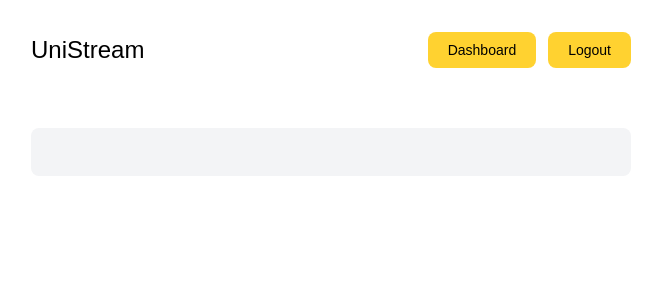
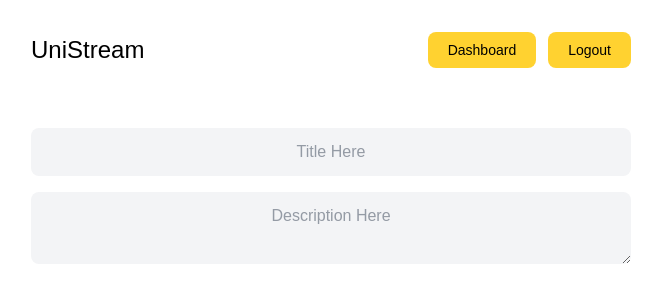
Before and after one commit to khalidkarimkqr/UniStream, a React (Vite) app in the folder client/: page /dashboard in a window 1280 px wide. Shown: the top 302 px of the page, without its empty margins (309-971 px from the left). Built offline with nearby package versions, Linux system fonts and the light colour scheme; sample sign-in values are in the browser's storage; a web font is replaced by a local one.

Commit message:
build out title and description input fields for admin with basic styling and state hookup

```diff
--- a/client/src/pages/Dashboard.jsx
+++ b/client/src/pages/Dashboard.jsx
@@ -11,7 +11,14 @@ const Dashboard = () => {
     <div>
       {user?.role === "admin" && (
         <form className="w-full sm:w-[50vw] mx-auto px-5 grid gap-4 my-10">
-          <Input />
+          <Input type="text" placeholder="Title Here" id="title" />
+          <textarea
+            className="py-3 text-center rounded-lg w-full bg-gray-100 focus:outline-none focus:border-amber-300 focus:ring-1 focus:ring-amber-300 transition-all duration-300 ease-in-out text-gray-700 px-5"
+            placeholder="Description Here"
+            id="description"
+            value={description}
+            onChange={(e) => setDescription(e.target.value)}
+          ></textarea>
         </form>
       )}
     </div>
```
